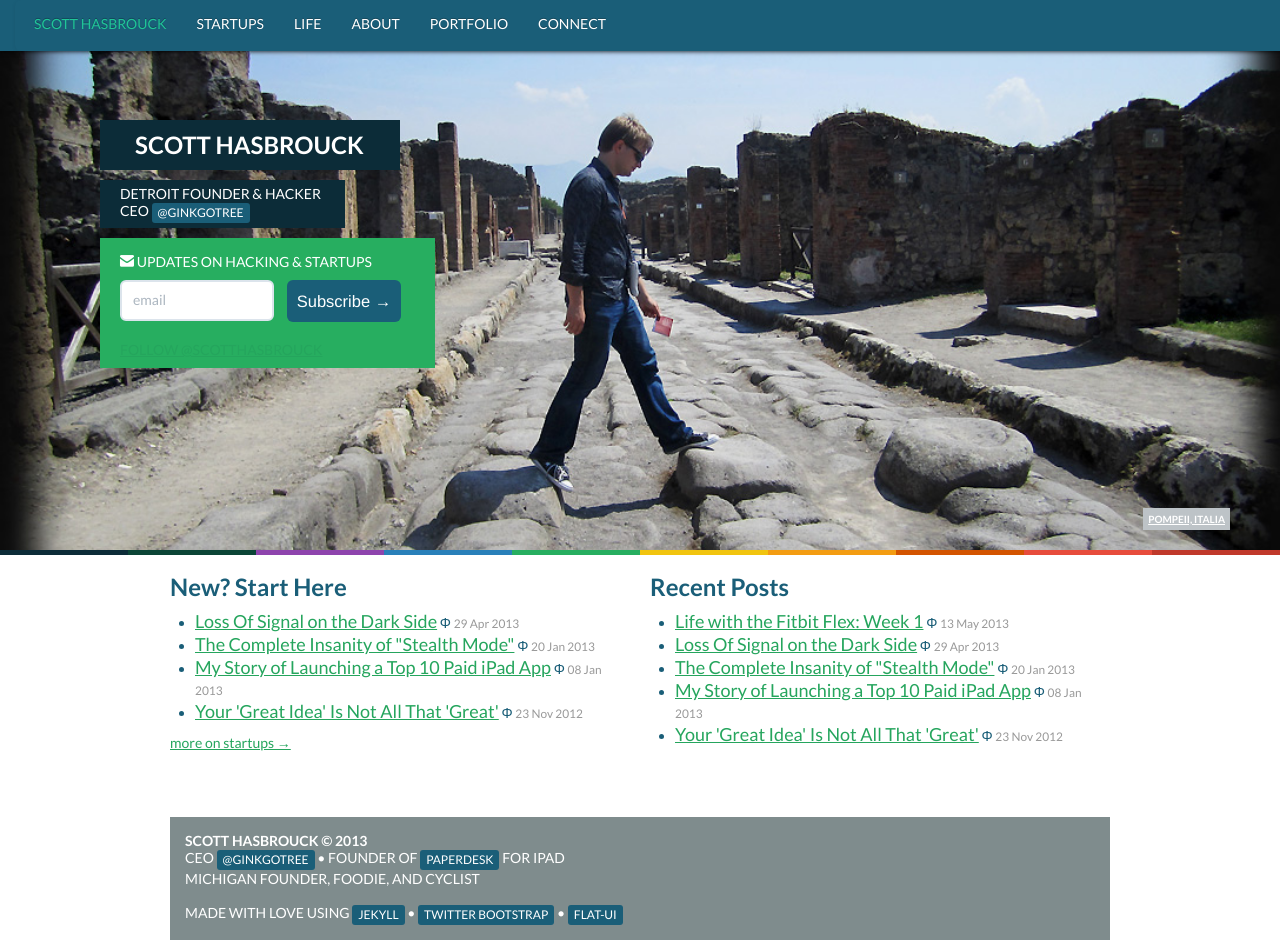
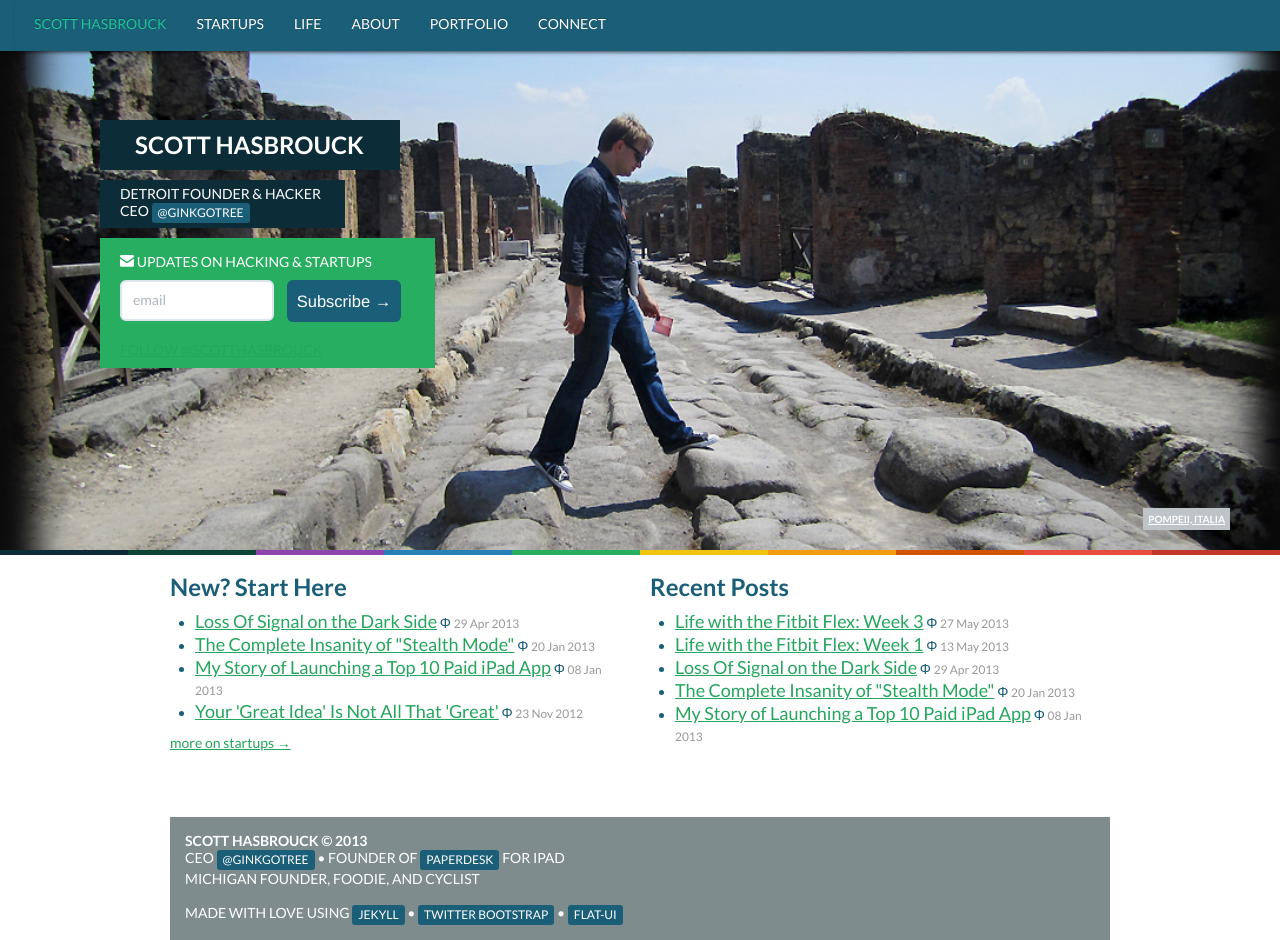
Before and after one commit to scotthasbrouck/scotthasbrouck.github.io, a Jekyll site: the page built from index.html, in a window 1280 px wide and 940 px high. Built offline with Jekyll 4.4.1, drawn with Linux system fonts in a browser that asks for light colours; the list of posts is cut into pages by our own code; comment, search, counter and statistics services are not loaded; some of the changed lines change nothing that is shown.

Commit message:
Adds fitbit flex week 3 post

```diff
--- a/_posts/2013/2013-05-27-life-with-the-fitbit-flex-week-3.markdown
+++ b/_posts/2013/2013-05-27-life-with-the-fitbit-flex-week-3.markdown
@@ -1,9 +1,31 @@
 ---
 layout: post
-published: false
 comments: true
 title: 'Life with the Fitbit Flex: Week 3'
 date: '2013-05-27 09:44:26'
-tags: []
-category: ''
+tags: [health, food]
+category: 'life'
 ---
+
+I've now been using the new Fitbit Flex for 3 weeks without interruption. It has replaced the default iOS alarm, and I've made checking my steps as regular as checking the time of day - honestly, I keep track of my steps more than the time now. Has it lived up to my expectations and requirements? I'm happy to say that the answer to that is **yes**. Let's break down the different aspects of the Fitbit Flex, one by one.
+
+#### Step Tracking
+
+I had a great opportunity to test the accuracy of the Flex's step tracking this weekend indirectly, by comparing it's computed distance with Google Maps while walking through Washington D.C. for a few days. Ove the course of two days, I walked about 18.5 miles through museums and buildings for meetings, and down sidewalks to get accross town. During the stretches accross town, the Flex was within about 5% agreement of Google Maps on all my trips - which for something the size of a large bean attached to my wrist is not bad! Of course, I didn't had a way of measuring accuracy against a GPS in buildings. In the coming months, I plan on keeping a log of the distances walked according to Google Maps and the Flex to measure a precise accuracy and standard deviation.
+
+#### Fitbit Mobile App
+
+![Fitbit Mobile App Main View]({{site.root_url}}/images/posts/fitbit-mobile-app-1.jpg)
+![Fitbit Mobile App Adding Food]({{site.root_url}}/images/posts/fitbit-mobile-app-2.jpg)
+
+A few weeks ago I ran into a guy at [the brewery](http://techbrewery.org) that was wearing **all three** activity trackers: The Jawbone Up, The Flex, and the Nike Fuel Band. Fitbit has all of them beat on mobile app design hands down. The app packs an enourmous amount of settings and features, yet still seems simple to operate. What really works well is adding food. It's not quite as good as [Lose It!](http://www.loseit.com/), but I can add pretty much any ingredient I can think of, and most food products. Another feature that has been a welcome addition to my daily return is the silent alarm. Given that Siri doesn't understand me half the time anyway, it's really not a big switch to use the Fitbit app. The vibrating wrist band wakes me every time, and if Lida doesn't want to get up at the same time, it won't wake her. In fact, I've found that I wake up more easily to a vibrating wrist than I do to an audible alarm.
+
+#### Fitbit Web App
+
+![Fitbit Webapp]({{site.root_url}}/images/posts/fitbit-web-app.jpg)
+
+I spend most of my day on my computer, and quickly switching to another tab in Chrome is often more convenient than grabbing my iPhone, and fiddling with the tiny on-screen keyboard to enter food. The Flex comes with a tiny Bluetooth 4 dongle that I leave plugged into the back of my Thunderbolt display, which keeps my Fitbit account up-to-date throughout the day. The web app is well organized and easy to use - inputting food or a quick bike ride is a snap. It's also a breeze to check whether you are "in the goal zone." Fitbit's way of keeping a steady rate of food intake through the day, versus huge meals followed by hours of no caloric intake.
+
+#### Summary
+
+Overall, I'm very happy with the Flex. Lida didn't think she'd want one after trying it at CES, but she's been repeatedly asking me for my step count when we go on walks, wanting to keep tabs on our progress. I couldn't be any happier with the Flex. It's essentially exactly as described by Fitbit, and convenient enough that I stick with it!
```
Also changed, not shown: images/posts/fitbit-mobile-app-1.jpg (added), images/posts/fitbit-mobile-app-2.jpg (added), images/posts/fitbit-web-app.jpg (added), 1 other file.
